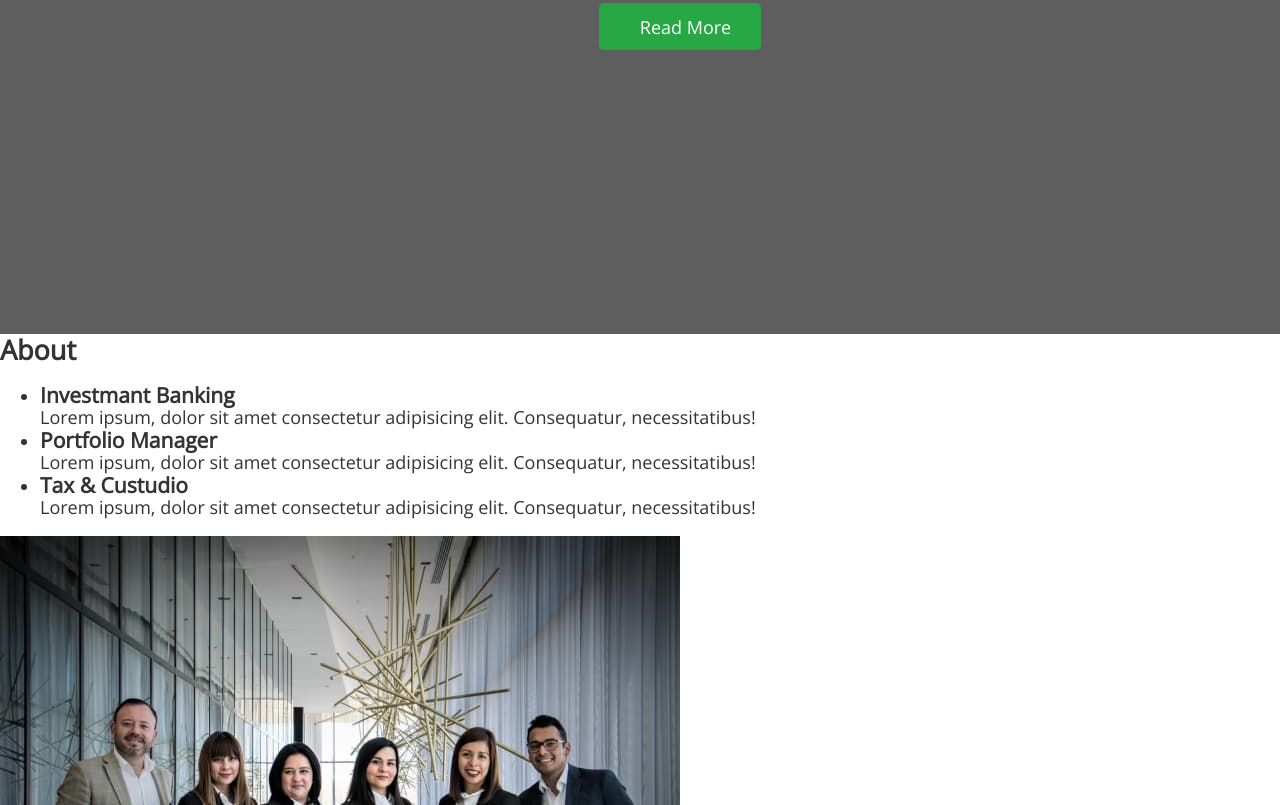
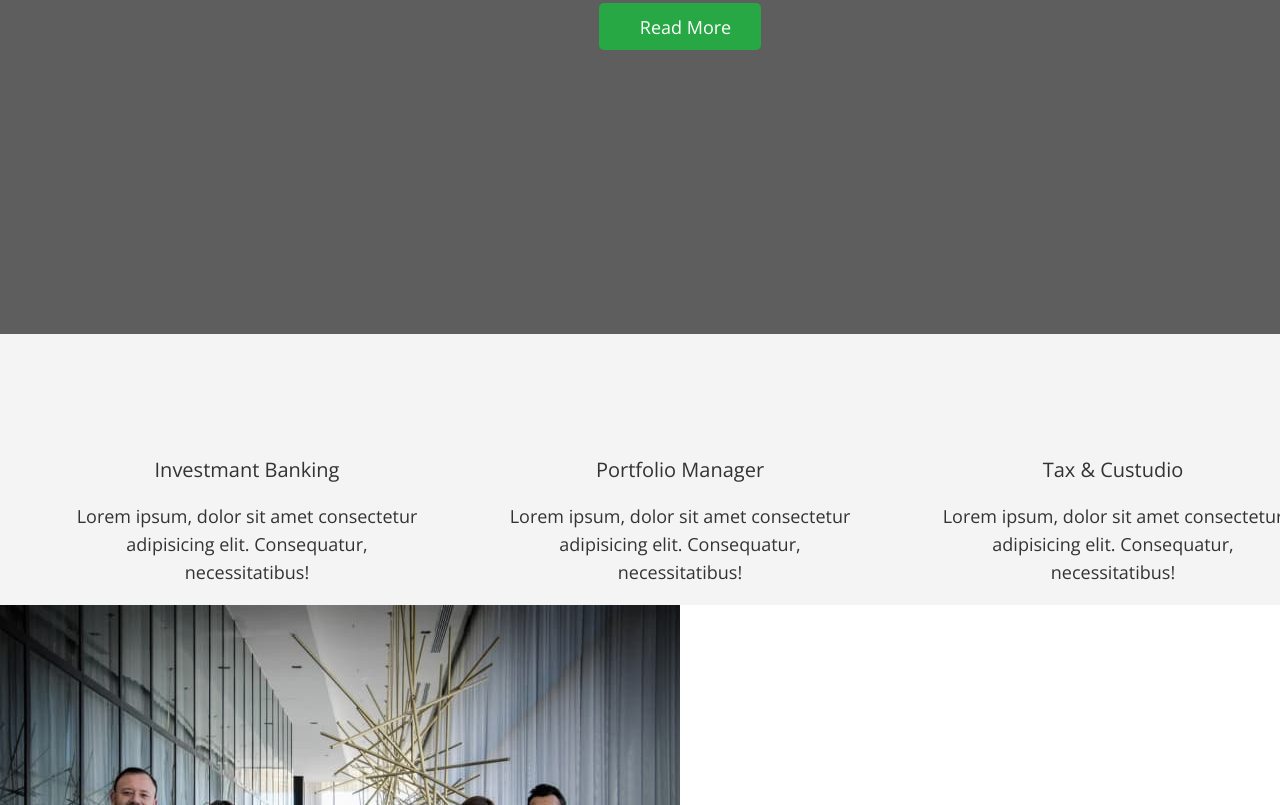
Before and after one commit to svoits/fson-77-himars, a plain HTML site: page index.html in a window 1280 px wide. Shown: the part 503-1308 px from the top of the page. Drawn offline with nearby package versions, Linux system fonts and the light colour scheme.

Commit message:
add about

```diff
--- a/css/styles.css
+++ b/css/styles.css
@@ -52,6 +52,20 @@ address {
   width: 1360px;
   padding: 0 28px;
   margin: 0 auto;
+}
+
+.visually-hidden {
+  position: absolute;
+  width: 1px;
+  height: 1px;
+  margin: -1px;
+  border: 0;
+  padding: 0;
+
+  white-space: nowrap;
+  clip-path: inset(100%);
+  clip: rect(0 0 0 0);
+  overflow: hidden;
 }
 
 /* HEADER Styles */
@@ -130,3 +144,35 @@ address {
   line-height: 1.56;
   color: var(--secondary-text-color);
 }
+
+/* About Styles */
+
+.about {
+  padding:119px 0 19px;
+  background-color: #F4F4F4;
+}
+
+.about .container {
+  padding: 0 66px;
+  }
+
+.about-list {
+  display: flex;
+  gap: 71px;
+  text-align: center;
+}
+
+
+.about-title {
+  font-weight: 400;
+  font-size: 20px;
+  line-height: 1.65;
+
+
+  margin-bottom: 16px;
+  }
+
+.about-description {
+    line-height: 1.56;
+
+}
--- a/index.html
+++ b/index.html
@@ -65,28 +65,36 @@
       </section>
 
       <!-- About -->
-      <section>
-        <h2>About</h2>
-        <ul>
-          <li>
-            <h3>Investmant Banking</h3>
-            <p>
-              Lorem ipsum, dolor sit amet consectetur adipisicing elit. Consequatur, necessitatibus!
+      <section class="about">
+        <div class="container">
+          <h2 class="visually-hidden">About</h2>
+          <ul class="about-list list">
+            <li class="about-item">
+              <h3 class="about-title">Investmant Banking</h3>
+              <p class="about-description">
+                Lorem ipsum, dolor sit amet consectetur adipisicing elit. Consequatur,
+                necessitatibus!
               </p>
             </li>
-          <li>
-            <h3>Portfolio Manager</h3>
-            <p>
-              Lorem ipsum, dolor sit amet consectetur adipisicing elit. Consequatur, necessitatibus!
+
+            <li class="about-item">
+              <h3 class="about-title">Portfolio Manager</h3>
+              <p class="about-description">
+                Lorem ipsum, dolor sit amet consectetur adipisicing elit. Consequatur,
+                necessitatibus!
               </p>
             </li>
-          <li>
-            <h3>Tax & Custudio</h3>
-            <p>
-              Lorem ipsum, dolor sit amet consectetur adipisicing elit. Consequatur, necessitatibus!
+
+            <li class="about-item">
+              <h3 class="about-title">Tax & Custudio</h3>
+              <p class="about-description">
+                Lorem ipsum, dolor sit amet consectetur adipisicing elit. Consequatur,
+                necessitatibus!
               </p>
             </li>
+
           </ul>
+        </div>
       </section>
 
       <!-- solutions -->
```
Lines whose indentation alone changed are shown as unchanged.
